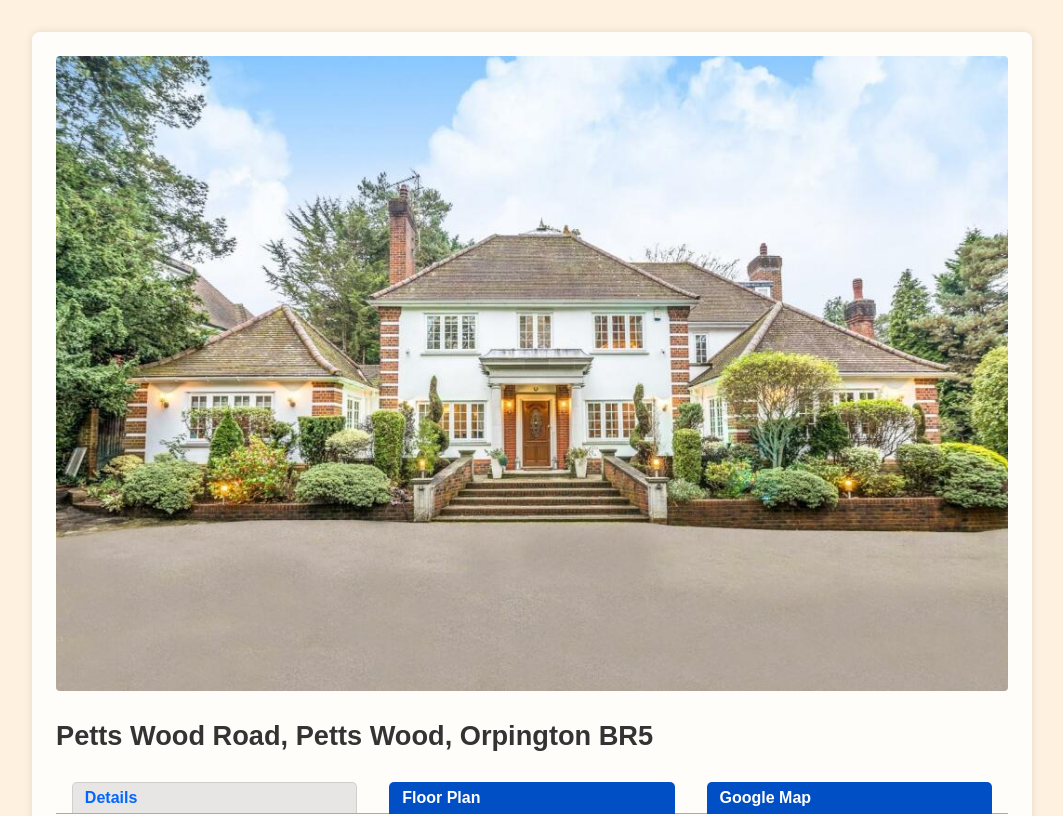
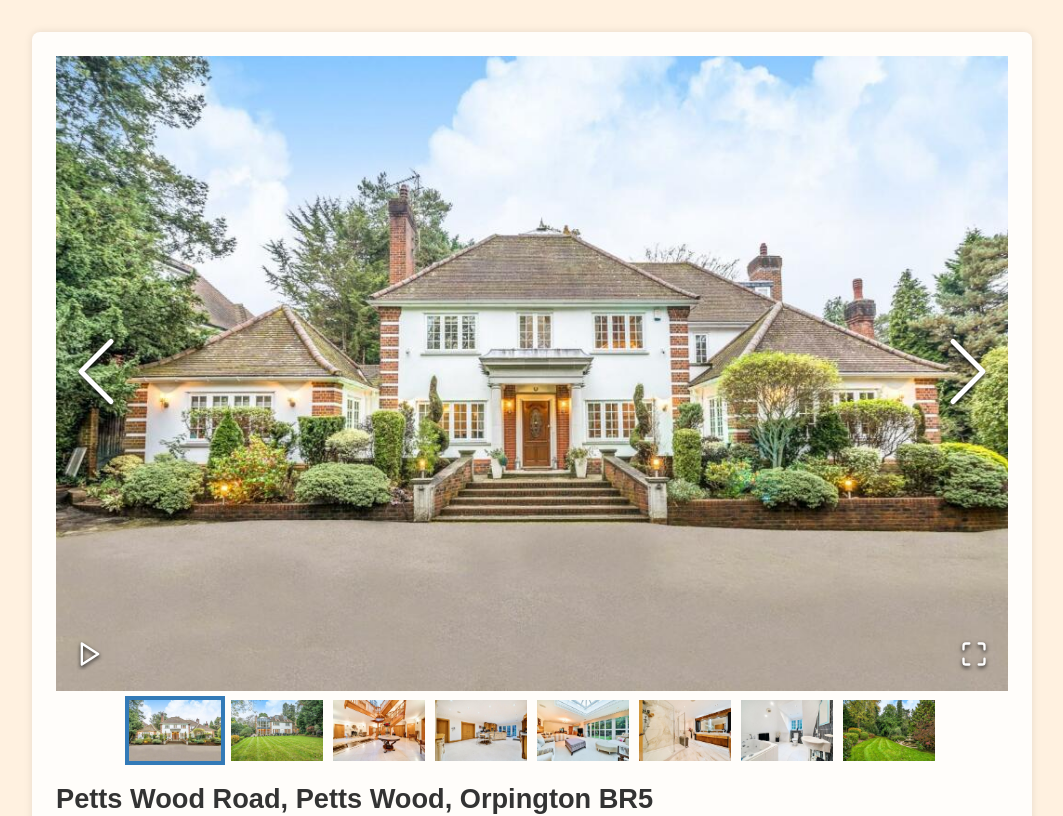
Before and after one commit to damsi456/estate-agent-client-side-web-application, a React (Vite) app: page /properties/prop1 in a window 1280 px wide. Shown: the top 816 px of the page, without its empty margins (108-1171 px from the left). Built offline with nearby package versions, Linux system fonts and the light colour scheme.

Commit message:
Add react image gallery

```diff
--- a/package.json
+++ b/package.json
@@ -13,6 +13,7 @@
     "react": "^18.3.1",
     "react-datepicker": "^7.5.0",
     "react-dom": "^18.3.1",
+    "react-image-gallery": "^1.3.0",
     "react-router-dom": "^7.1.1",
     "react-tabs": "^6.1.0"
   },
--- a/src/components/PropertyPage.jsx
+++ b/src/components/PropertyPage.jsx
@@ -1,15 +1,23 @@
 import { useParams } from "react-router-dom";
 import { Tab, Tabs, TabList, TabPanel } from "react-tabs";
+import ReactImageGallery from "react-image-gallery";
 import "react-tabs/style/react-tabs.css";
+import "react-image-gallery/styles/css/image-gallery.css";
 import properties from "../data/properties.json";
 
 const PropertyPage = () => {
     const {id} = useParams();
     const property = properties.properties.find((property)=> property.id === id);
 
+    //Images for the gallery
+    const images = property.pictures.map((picture) => ({
+        original: picture,
+        thumbnail: picture
+    }));
+
     return(
         <div className="property-page">
-            <img src={property.picture} alt={property.type} className="property-image-large"/>
+            <ReactImageGallery items={images}/>
             <h1>{property.location}</h1>
             <Tabs>
                 <TabList>
--- a/src/data/properties.json
+++ b/src/data/properties.json
@@ -9,6 +9,16 @@
 			"description":"Attractive three bedroom semi-detached family home situated within 0.5 miles of Petts Wood station with fast trains to London and within easy walking distance of local shops, schools, bus routes and National Trust woodland. The property comprises; two receptions, fitted 18'9 x 10'1 kitchen/breakfast room and conservatory. The property also benefits from having a utility room and cloakroom. To the first floor there are three bedrooms and a family bathroom with separate WC. Additional features include double glazing, gas central heating and a well presented interior...",
 			"location":"Petts Wood Road, Petts Wood, Orpington BR5",
 			"picture":"/prop1-images/prop1pic1.jpg",
+            "pictures": [
+                "/prop1-images/prop1pic1.jpg",
+                "/prop1-images/prop1pic2.jpg",
+                "/prop1-images/prop1pic3.jpg",
+                "/prop1-images/prop1pic4.jpg",
+                "/prop1-images/prop1pic5.jpg",
+                "/prop1-images/prop1pic6.jpg",
+                "/prop1-images/prop1pic7.jpg",
+                "/prop1-images/prop1pic8.jpg"
+            ],
 			"url":"properties/prop1.html",
             "added": {
                 "month":"October",
@@ -25,6 +35,16 @@
 			"description":"Presented in excellent decorative order throughout is this two double bedroom, two bathroom, garden flat. The modern fitted kitchen is open plan to the living room which boasts solid wooden floors and includes integrated appliances including a dishwasher & a washing machine. This large open plan benefits from bi folding doors onto a secluded private courtyard garden. Both bedrooms are double sized, and the family bathroom boasts a matching three piece suite a shower attachment over the bath. There is also a separate wet room. There are walnut doors throughout and wiring for Sky TV/aerial points in the living room/kitchen and both bedrooms.This apartment being only five years old, is still under a 10 year building guarantee...",
 			"location":"Crofton Road Orpington BR6",
 			"picture":"/prop2-images/prop2pic1.jpg",
+            "pictures": [
+                "/prop2-images/prop2pic1.jpg",
+                "/prop2-images/prop2pic2.jpg",
+                "/prop2-images/prop2pic3.jpg",
+                "/prop2-images/prop2pic4.jpg",
+                "/prop2-images/prop2pic5.jpg",
+                "/prop2-images/prop2pic6.jpg",
+                "/prop2-images/prop2pic7.jpg",
+                "/prop2-images/prop2pic8.jpg"
+            ],
 			"url":"properties/prop2.html",
             "added": {
                 "month":"September",
@@ -41,6 +61,14 @@
             "description": "Detached bungalow offering spacious and versatile accommodation situated in a sought-after residential location. The property boasts a generous plot with potential for extension (subject to planning permission). Features include a large living room, modern kitchen, two double bedrooms, a conservatory, and a detached garage. The property also benefits from a mature garden and ample off-street parking.",
             "location": "Oakwood Drive, Shirley, Croydon CR0",
             "picture": "/prop3-images/prop3pic1.jpg",
+            "pictures": [
+                "/prop3-images/prop3pic1.jpg",
+                "/prop3-images/prop3pic2.jpg",
+                "/prop3-images/prop3pic3.jpg",
+                "/prop3-images/prop3pic4.jpg",
+                "/prop3-images/prop3pic5.jpg",
+                "/prop3-images/prop3pic6.jpg"
+            ],
             "url": "properties/prop3.html",
             "added": {
                 "month": "December",
@@ -57,6 +85,14 @@
             "description": "Exceptional development opportunity! A substantial plot of land with planning permission granted for the construction of a luxury detached residence. Located in a prime residential area, this unique opportunity offers the chance to create a bespoke dream home. All necessary infrastructure is in place, making this an exciting prospect for discerning buyers.",
             "location": "The Avenue, West Wickham, Kent BR4",
             "picture": "/prop4-images/prop4pic1.jpg",
+            "pictures": [
+                "/prop4-images/prop4pic1.jpg",
+                "/prop4-images/prop4pic2.jpg",
+                "/prop4-images/prop4pic3.jpg",
+                "/prop4-images/prop4pic4.jpg",
+                "/prop4-images/prop4pic5.jpg",
+                "/prop4-images/prop4pic6.jpg"
+            ],
             "url": "properties/prop4.html",
             "added": {
                 "month": "December",
@@ -73,6 +109,15 @@
             "description": "A stunning Victorian family home offering spacious and elegant accommodation throughout. Features include a grand entrance hall, a spacious living room with a feature fireplace, a separate dining room, a modern kitchen/breakfast room, four double bedrooms, and a luxurious bathroom. The property also benefits from a private garden and off-street parking.",
             "location": "Park Road, Beckenham, Kent BR3",
             "picture": "/prop5-images/prop5pic1.jpg",
+            "pictures": [
+                "/prop5-images/prop5pic1.jpg",
+                "/prop5-images/prop5pic2.jpg",
+                "/prop5-images/prop5pic3.jpg",
+                "/prop5-images/prop5pic4.jpg",
+                "/prop5-images/prop5pic5.jpg",
+                "/prop5-images/prop5pic6.jpg",
+                "/prop5-images/prop5pic7.jpg"
+            ],
             "url": "properties/prop5.html",
             "added": {
                 "month": "November",
@@ -89,6 +134,14 @@
             "description": "Stylish one-bedroom apartment located in a sought-after development. The property features an open-plan living/kitchen area with integrated appliances, a double bedroom with built-in wardrobes, and a modern bathroom. The development offers residents access to a range of amenities including a communal garden and secure underground parking.",
             "location": "Church Road, Beckenham, Kent BR3",
             "picture": "/prop6-images/prop6pic1.jpg",
+            "pictures": [
+                "/prop6-images/prop6pic1.jpg",
+                "/prop6-images/prop6pic2.jpg",
+                "/prop6-images/prop6pic3.jpg",
+                "/prop6-images/prop6pic4.jpg",
+                "/prop6-images/prop6pic5.jpg",
+                "/prop6-images/prop6pic6.jpg"
+            ],
             "url": "properties/prop6.html",
             "added": {
                 "month": "December",
@@ -105,6 +158,14 @@
             "description": "Spacious three-bedroom bungalow situated on a generous plot. The property offers potential for extension and features a large living room, a modern kitchen/diner, three double bedrooms, and a family bathroom. The property also benefits from a private garden and off-street parking.",
             "location": "Shirley Hills, Croydon CR2",
             "picture": "/prop7-images/prop7pic1.jpg",
+            "pictures": [
+                "/prop7-images/prop7pic1.jpg",
+                "/prop7-images/prop7pic2.jpg",
+                "/prop7-images/prop7pic3.jpg",
+                "/prop7-images/prop7pic4.jpg",
+                "/prop7-images/prop7pic5.jpg",
+                "/prop7-images/prop7pic6.jpg"
+            ],
             "url": "properties/prop7.html",
             "added": {
                 "month": "November",
--- a/src/index.css
+++ b/src/index.css
@@ -230,7 +230,7 @@
 .react-tabs__tab-list {
     display: flex;
     justify-content: space-around;
-    margin: 1rem 0 3rem 0 !important;
+    margin: 1rem 0 2.5rem 0 !important;
     list-style: none;
 }
 
```
Also changed, not shown: 1 other file (tests, documents, lock files or other folders).
